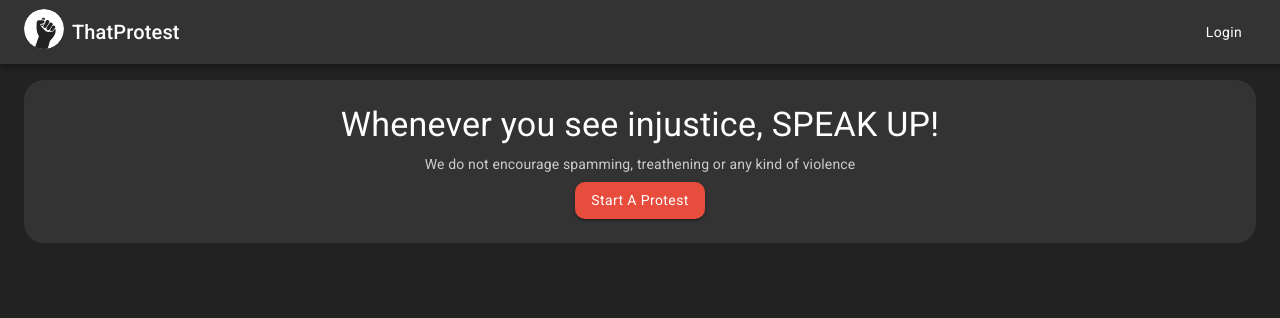
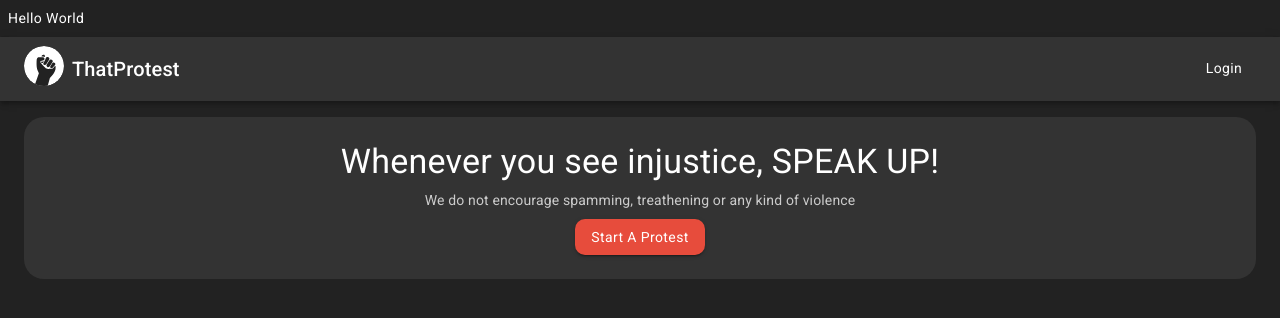
Before and after one commit to syedzubairahmed001/thatprotest-web, a Next.js app: page / in a window 1280 px wide. Shown: the top 318 px of the page. Built offline with nearby package versions, Linux system fonts and the light colour scheme.

Commit message:
adds auth modal (empty) and redux packages

```diff
--- /dev/null
+++ b/components/Auth/AuthModal.component.jsx
@@ -0,0 +1,14 @@
+import React from "react";
+
+import { Dialog, Button } from "@material-ui/core";
+
+const AuthModal = (props) => {
+  const isOpen = React.useState(false);
+  return (
+    <Dialog open={props.isOpen} onClose={props.onClose} maxWidth="sm" fullWidth>
+      hello world
+    </Dialog>
+  );
+};
+
+export default AuthModal;
--- a/containers/Home/Home.jsx
+++ b/containers/Home/Home.jsx
@@ -1,16 +1,30 @@
 import React from "react";
-import { Box, Grid } from "@material-ui/core";
+import { Box, Grid, Button } from "@material-ui/core";
 
 import Header from "../../components/Header/Header.component";
 import Navigation from "../../components/Navigation/Navigation.component";
-
 import Layout from "../../hoc/Layout/Layout.container";
+import AuthModal from "../../components/Auth/AuthModal.component";
 
 const Home = (props) => {
+  const [authOpen, setAuthOpen] = React.useState(false);
+
+  const onAuthClose = () => {
+    setAuthOpen(false);
+  };
+
   return (
     <Layout>
+      <Button
+        onClick={() => {
+          setAuthOpen(true);
+        }}
+      >
+        hello world
+      </Button>
       <Navigation />
       <Header />
+      <AuthModal isOpen={authOpen} onClose={onAuthClose} />
     </Layout>
   );
 };
--- a/package.json
+++ b/package.json
@@ -10,8 +10,11 @@
   "dependencies": {
     "@material-ui/core": "^4.11.0",
     "next": "9.4.4",
+    "next-redux-wrapper": "^6.0.2",
     "react": "16.13.1",
     "react-dom": "16.13.1",
-    "react-ga": "^3.1.2"
+    "react-ga": "^3.1.2",
+    "react-redux": "^7.2.1",
+    "redux": "^4.0.5"
   }
 }
```
Also changed, not shown: 1 other file (tests, documents, lock files or other folders).
